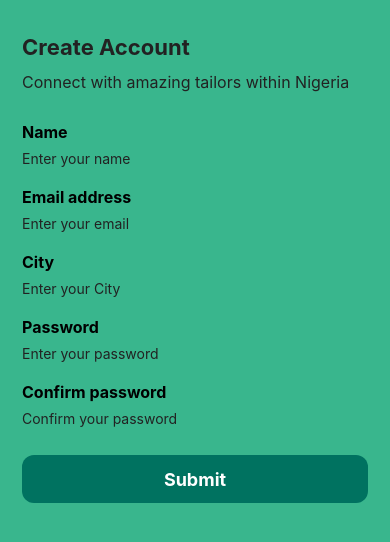
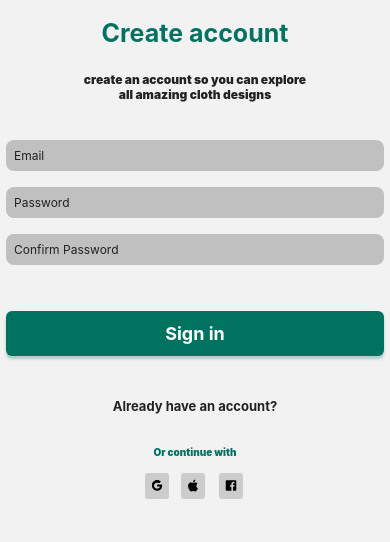
Before and after one commit to Rexnice/obioma, a React Native app: screen /Signup in a window 390 px wide. Shown: the top 542 px of the page. Built offline with nearby package versions, Linux system fonts and the light colour scheme.

Commit message:
"18012024 commit"

```diff
--- a/screens/Signup.js
+++ b/screens/Signup.js
@@ -1,141 +1,139 @@
-import { StyleSheet, Text, View, TextInput, ScrollView, Pressable, TouchableOpacity} from 'react-native';
-import React from 'react';
-import { SafeAreaView } from 'react-native-safe-area-context';
-import COLORS from '../constants/colors';
+import {
+    StyleSheet,
+    Text,
+    View,
+    ScrollView,
+    TextInput,
+    TouchableOpacity,
+    Pressable,
+    StatusBar,
+  } from "react-native";
+  import React from "react";
+  import { SafeAreaView } from "react-native-safe-area-context";
+  import COLORS from "../constants/colors";
+  import { useNavigation } from "@react-navigation/native";
+  import { AntDesign } from '@expo/vector-icons';
 
-
-const Signup = ({navigation}) => {
+  const Signup = () => {
+    const navigation = useNavigation();
     return (
-    <SafeAreaView style={styles.safeAView}>
-        <ScrollView contentContainerStyle={styles.scrollContainer}>
+      <SafeAreaView
+        style={{ flex: 1, color: "white", marginTop: StatusBar.currentHeight }}
+      >
         <View style={styles.container1}>
           <View style={styles.container2}>
-                    <Text style={styles.text1}>
-                        Create Account
-                    </Text>
-                    <Text style={styles.text2}>
-                        Connect with amazing tailors within Nigeria
-                    </Text>
+            <Text style={styles.text1}>Create account</Text>
+            <Text style={styles.text2}>create an account so you can explore all amazing cloth designs</Text>
           </View>
-                <View style={styles.container3}>
-                    <Text style={styles.text3}>Name</Text>
+          <View style={{marginVertical:18}}>
             <TextInput
-                    placeholder="Enter your name"
-                    placeholderTextColor ={COLORS.black}
-                    style={{
-                        width:'100%'
-                    }}
-                    />
+              placeholder="Email"
+              placeholderTextColor={COLORS.black}
+              style={{ padding: 8, backgroundColor: COLORS.silver, fontSize: 12, borderRadius:8, marginVertical:8 }}
+            ></TextInput>
+            <TextInput
+              placeholder="Password"
+              secureTextEntry
+              placeholderTextColor={COLORS.black}
+              style={{ padding: 8, backgroundColor: COLORS.silver, fontSize: 12, borderRadius:8, marginVertical:8 }}
+            ></TextInput>
+            <TextInput
+              placeholder="Confirm Password"
+              secureTextEntry
+              placeholderTextColor={COLORS.black}
+              style={{ padding: 8, backgroundColor: COLORS.silver, fontSize: 12, borderRadius:8, marginVertical:8 }}
+            ></TextInput>
           </View>
-                <View style={styles.container3}>
-                    <Text style={styles.text3}>Email address</Text>
-                    <TextInput
-                    placeholder="Enter your email"
-                    placeholderTextColor ={COLORS.black}
-                    keyboardType='email-address'
-                    style={{
-                        width:'100%'
-                    }}
-                    />
+          <TouchableOpacity onPress={()=>navigation.navigate('HomePageScreen')} style={{
+            padding:12,
+            backgroundColor:COLORS.primary,
+            marginVertical:20,
+            borderRadius:6,
+            shadowColor:COLORS.primary,
+            shadowOffset:{
+              width:0,
+              height:3,
+            },
+            shadowOpacity:0.3,
+            shadowRadius:3,
+          }}>
+            <Text style={{
+              color:COLORS.white,
+              fontWeight:'bold',
+              textAlign:'center',
+              fontSize:18,
+            }}>Sign in</Text>
+          </TouchableOpacity>
+          <TouchableOpacity onPress={()=>navigation.navigate('Login')} style={{
+            padding:12,
+          }}>
+            <Text style={{
+              color:COLORS.black,
+              fontWeight:'bold',
+              textAlign:'center',
+              fontSize:13,
+              marginVertical:10,
+            }}>Already have an account?</Text>
+          </TouchableOpacity>
+          <View style={{marginVertical:10}}>
+            <Text style={{color:COLORS.primary, textAlign:'center', fontSize:10, fontWeight:'900'}}>Or continue with</Text>
           </View>
-                <View style={styles.container3}>
-                    <Text style={styles.text3}>City</Text>
-                    <TextInput
-                    placeholder="Enter your City"
-                    placeholderTextColor ={COLORS.black}
-                    style={{
-                        width:'100%'
-                    }}
-                    />
-                </View>
-                <View style={styles.container3}>
-                    <Text style={styles.text3}>Password</Text>
-                    <TextInput
-                    placeholder="Enter your password"
-                    placeholderTextColor ={COLORS.black}
-                    secureTextEntry={true}
-                    style={{
-                        width:'100%'
-                    }}
-                    />
-                </View>
-                <View style={styles.container3}>
-                    <Text style={styles.text3}>Confirm password</Text>
-                    <TextInput
-                    placeholder="Confirm your password"
-                    placeholderTextColor ={COLORS.black}
-                    secureTextEntry={true}
-                    style={{
-                        width:'100%'
-                    }}
-                    />
-                </View>
-                <TouchableOpacity
-                    onPress ={()=>navigation.navigate("HomePageScreen")}
-                    style={styles.submitButton}>
-                    <Text style={styles.submitButtonText}>Submit</Text>
+          <View style={{
+            marginTop:5,
+            flexDirection:'row',
+            justifyContent:'center'
+          }}>
+            <TouchableOpacity style={{
+              padding:6,
+              backgroundColor:COLORS.grey,
+              borderRadius:3,
+              marginHorizontal:6,
+            }}>
+              <AntDesign name="google" size={12} color="black" />
+            </TouchableOpacity>
+            <TouchableOpacity style={{
+              padding:6,
+              backgroundColor:COLORS.grey,
+              borderRadius:3,
+              marginHorizontal:6,
+            }}>
+              <AntDesign name="apple1" size={12} color="black" />
+            </TouchableOpacity>
+            <TouchableOpacity style={{
+              padding:6,
+              backgroundColor:COLORS.grey,
+              borderRadius:3,
+              marginHorizontal:8,
+            }}>
+              <AntDesign name="facebook-square" size={12} color="black" />
             </TouchableOpacity>
           </View>
-        </ScrollView>
+        </View>
       </SafeAreaView>
-  )
-}
+    );
+  };
 
-export default Signup
+  export default Signup;
 
   const styles = StyleSheet.create({
-    safeAView:{
-        flex:1,
-        backgroundColor: COLORS.secondary,
+    container1: {
+      padding: 6,
     },
-    container1:{
-        flex:1,
-        marginHorizontal:22,
+    container2: {
+      alignItems: "center",
     },
-    container2:{
-        marginVertical:22,
+    text1: {
+      fontSize: 25,
+      fontWeight: "bold",
+      color: COLORS.primary,
+      marginVertical: 12,
     },
-    text1:{
-        fontSize:22,
-        fontWeight:"bold",
+    text2: {
+      fontSize: 12,
+      color: COLORS.black,
+      fontWeight: "900",
+      maxWidth:'60%',
+      textAlign:'center',
       marginVertical:12,
-        color:COLORS.black
     },
-    text2:{
-        fontSize:16,
-        color:COLORS.black
-    },
-    container3:{
-        marginBottom:12
-    },
-    container4:{
-        width:"100%",
-        height:48,
-        borderColor:COLORS.black,
-        borderWidth:1,
-        borderRadius:8,
-        alignItems:'center',
-        justifyContent:'center',
-        paddingLeft:22,
-    },
-    text3:{
-        fontSize:16,
-        fontWeight:'bold',
-        marginVertical:8,
-    },
-    submitButton: {
-        width: '100%',
-        height: 48,
-        backgroundColor: COLORS.primary,
-        borderRadius: 12,
-        alignItems: 'center',
-        justifyContent: 'center',
-        marginTop: 16,
-      },
-      submitButtonText: {
-        fontSize: 18,
-        fontWeight: 'bold',
-        color: COLORS.white,
-      },
-
-})
+  });
```
Lines whose indentation alone changed are shown as unchanged.
